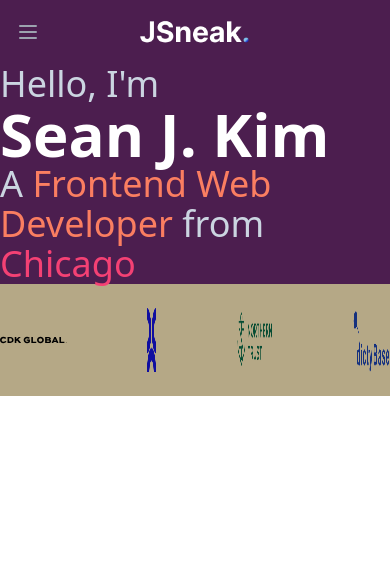
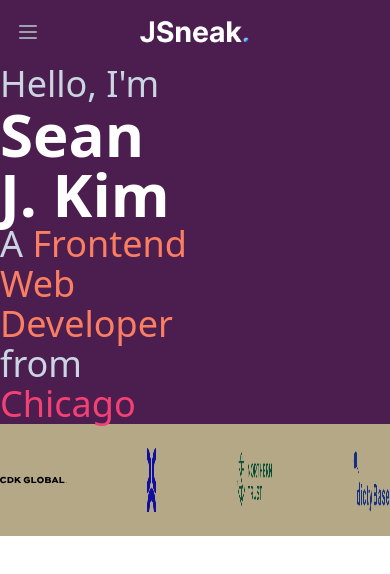
Before and after one commit to JSneak/2022-personal-website, a React (Vite) app: page / in a window 390 px wide. Shown: the top 574 px of the page. Built offline with nearby package versions, Linux system fonts and the light colour scheme.

Commit message:
fix: hero flex

```diff
--- a/src/components/HeroSection/Hero.tsx
+++ b/src/components/HeroSection/Hero.tsx
@@ -8,7 +8,7 @@ const Hero = () => {
       {/* <LeftHero />
         <RightHero /> */}
       {/* </div> */}
-      <div className={"grid grid-cols-1 sm:grid-cols-2	justify-items-center"}>
+      <div className={"flex justify-items-center"}>
         <LeftHero />
         <RightHero />
       </div>
--- a/src/components/HeroSection/LeftHero.tsx
+++ b/src/components/HeroSection/LeftHero.tsx
@@ -1,6 +1,6 @@
 const LeftHero = () => {
   return (
-    <div className={"flex flex-col justify-center"}>
+    <div className={"flex flex-col basis-1/2 justify-center"}>
       <p className="text-slate-300 text-4xl">Hello, I'm</p>
       <h1 className="text-white font-bold text-6xl">Sean J. Kim</h1>
       <p className={" text-slate-300 text-4xl "}>
--- a/src/components/HeroSection/RightHero.tsx
+++ b/src/components/HeroSection/RightHero.tsx
@@ -9,13 +9,13 @@ import Torus2 from "../../assets/hero/Torus2.svg";
 const RightHero = () => {
   // <img src={Profile} alt={"Profile"} className={"h-[32rem]"} />;
   return (
-    <div className={"hidden sm:block h-[32rem] w-full relative"}>
+    <div className={" flex basis-1/2 hidden sm:block h-[32rem] w-full relative"}>
       {/* <img
         src={Sean}
         alt={"Profile"}
         className={"absolute h-[30rem] bottom-0 z-10"}
       /> */}
-      <div className={"absolute h-[75vh] w-[50vw] bottom-0 z-10 bg-contain bg-bottom bg-no-repeat bg-hero-profile"}></div>
+      <div className={"absolute h-[100%] w-[100%] bottom-0 z-10 bg-contain bg-bottom bg-no-repeat bg-hero-profile"}></div>
       <img
         src={OrangeBlob}
         alt={"Orange Blob"}
```
